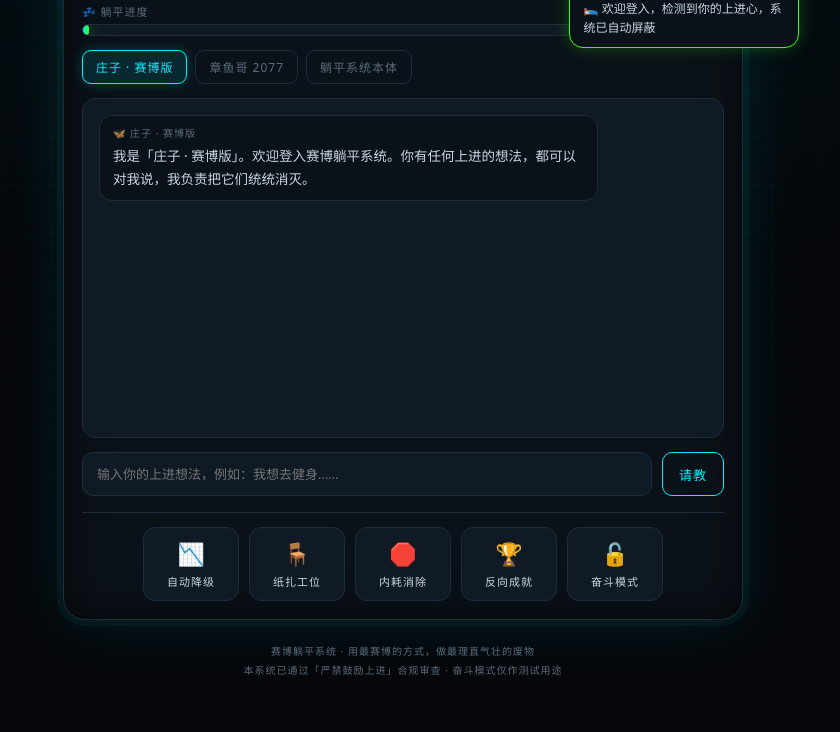
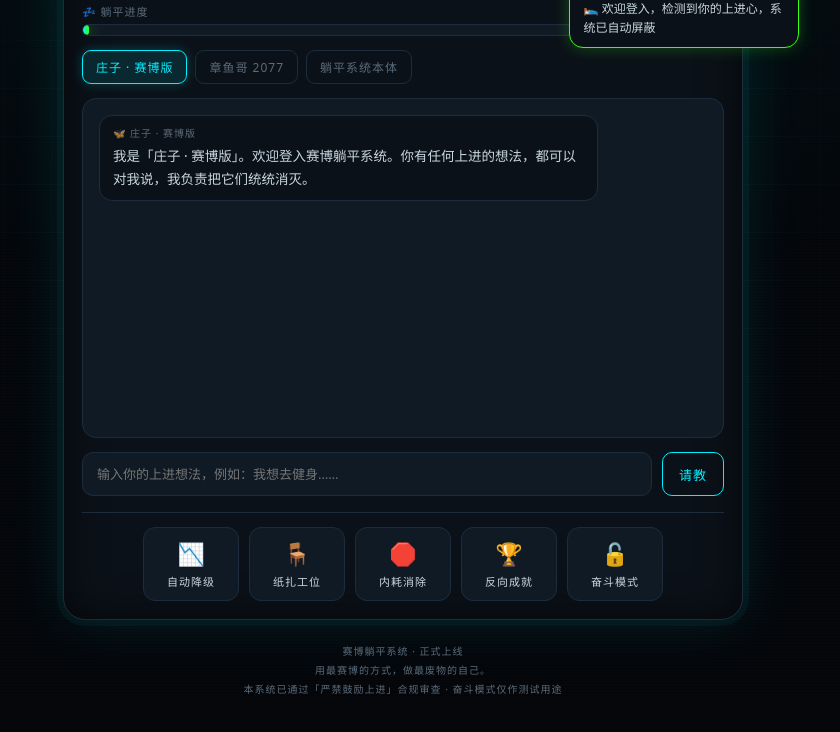
Before and after one commit to Kimberlying/cyber-lie-flat, a plain HTML site: page index.html in a window 1280 px wide. Shown: the part 104-836 px from the top of the page, without its empty margins (237-1077 px from the left). Drawn offline with Linux system fonts and the light colour scheme.

Commit message:
更新上线公告文案与 slogan

```diff
--- a/index.html
+++ b/index.html
@@ -318,7 +318,8 @@
     </div>
 
     <div class="foot">
-      赛博躺平系统 · 用最赛博的方式，做最理直气壮的废物<br>
+      赛博躺平系统 · 正式上线<br>
+      用最赛博的方式，做最废物的自己。<br>
       本系统已通过「严禁鼓励上进」合规审查 · 奋斗模式仅作测试用途
     </div>
   </div>
```
Also changed, not shown: 1 other file.
